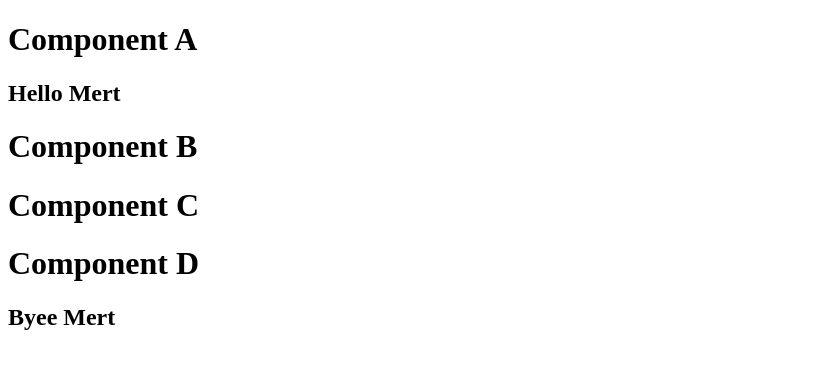
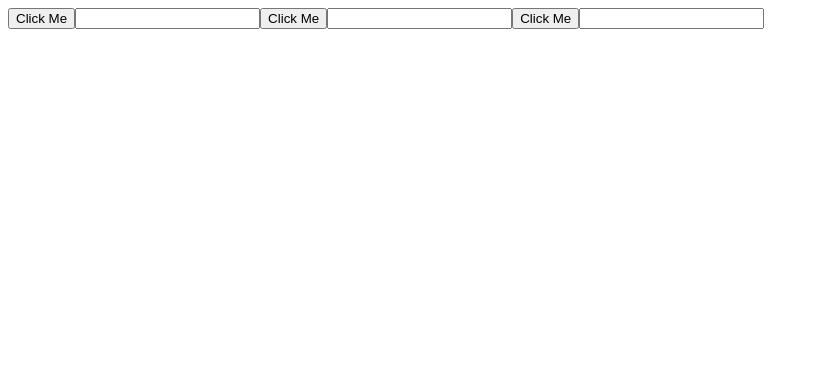
Before and after one commit to mertkarahan955/react-learn, a React (Vite) app: page / in a window 1280 px wide. Shown: the top 368 px of the page, without its empty margins (0-819 px from the left). Built offline with nearby package versions, Linux system fonts and the light colour scheme.

Commit message:
use reference to avoid new renders

```diff
--- a/src/App.jsx
+++ b/src/App.jsx
@@ -1,8 +1,7 @@
-import ComponentA from './hook-function/use-context/ComponentA.jsx';
-
+import UserRefComponent from './hook-function/use-ref/UseRefComponent.jsx';
 function App() {
   return (
-   <ComponentA/>
+   <UserRefComponent/>
   );
 }
 
--- /dev/null
+++ b/src/hook-function/use-ref/UseRefComponent.jsx
@@ -0,0 +1,53 @@
+// useRef(): use reference Does not cause re-renders when its calue changes.
+//           when you want a component to "remember" some information,
+//           but you don't want that information to trigger new renders
+
+//           1. Accesing/Interacting with DOM elements
+//           2. Handling Focus, Animations and Transitions
+//           3. Managing Timers and Intervals
+
+import React, {useState, useEffect, useRef} from 'react';
+
+function UseRefComponent(){
+
+    const inputRef1 = useRef(null);
+    const inputRef2 = useRef(null);
+    const inputRef3 = useRef(null);
+
+    useEffect(() => {
+        console.log("rendered");
+    });
+
+
+    function handleClick1(){
+        inputRef1.current.focus();
+        inputRef1.current.style.backgroundColor = "yellow";
+        inputRef2.current.style.backgroundColor = "";
+        inputRef3.current.style.backgroundColor = "";
+
+    }
+    function handleClick2(){
+        inputRef2.current.focus();
+        inputRef1.current.style.backgroundColor = "";
+        inputRef2.current.style.backgroundColor = "yellow";
+        inputRef3.current.style.backgroundColor = "";
+    }
+    function handleClick3(){
+        inputRef3.current.focus();
+        inputRef1.current.style.backgroundColor = "";
+        inputRef2.current.style.backgroundColor = "";
+        inputRef3.current.style.backgroundColor = "yellow";
+    }
+
+    return(<div>
+            <button onClick={handleClick1}> Click Me</button>
+            <input ref={inputRef1} />
+            <button onClick={handleClick2}> Click Me</button>
+            <input ref={inputRef2} />
+            <button onClick={handleClick3}> Click Me</button>
+            <input ref={inputRef3} />
+            </div>);
+
+}
+
+export default UseRefComponent;
```
Also changed, not shown: src/hook-function/use-context/ComponentD.jsx (line endings or trailing spaces).
